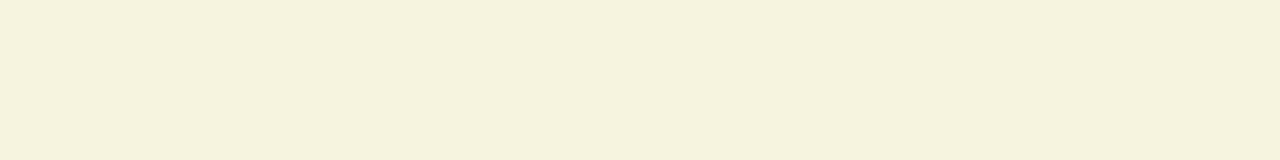
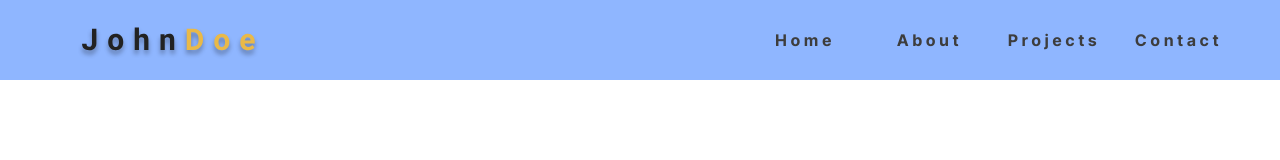
Before and after one commit to Nimira43/Large-Portfolio-Website, a plain HTML site: page index.html in a window 1280 px wide. Drawn offline with Linux system fonts and the light colour scheme; a web font is replaced by a local one.

Commit message:
2nd - navbar done

```diff
--- a/index.html
+++ b/index.html
@@ -8,6 +8,31 @@
     <title>John Doe Portfolio | Coder</title>
 </head>
 <body>
+    <nav class="nav" id="nav">
+        <div class="nav-center">
+            <div class="nav-header">
+                <!-- <h2 class="nav-logo">Nimira Tech</h2> -->
+                <img src="./img/logo.svg" alt="nav-logo" class="nav-logo">
+                <button class="nav-btn" id="nav-btn">
+                    <i class="fas fa-bars"></i>
+                </button>
+            </div>
+            <ul class="nav-links">
+                <li>
+                    <a href="index.html">home</a>
+                </li>
+                <li>
+                    <a href="about.html">about</a>
+                </li>
+                <li>
+                    <a href="projects.html">projects</a>
+                </li>
+                <li>
+                    <a href="contact.html">contact</a>
+                </li>
+            </ul>
+        </div>
+    </nav>
     <script src="script.js"></script>
 </body>
 </html>
--- a/style.css
+++ b/style.css
@@ -1,16 +1,16 @@
 @import url('https://fonts.googleapis.com/css2?family=Inter+Tight:ital,wght@0,100..900;1,100..900&family=Kaushan+Script&family=Truculenta:opsz,wght@12..72,100..900&display=swap');
 
 :root {
-    --clr-prim-1: #801e00;
-    --clr-prim-2: #9e2700;
-    --clr-prim-3: #be3100;
-    --clr-prim-4: #de3b00;
-    --clr-prim-5: #ff4500;
-    --clr-prim-6: #ff5f34;
-    --clr-prim-7: #ff7450;
-    --clr-prim-8: #ff8868;
-    --clr-prim-9: #ff9a7e;
-    --clr-prim-10: #ffac94;
+    --clr-prim-1: #00009e;
+    --clr-prim-2: #0000be;
+    --clr-prim-3: #0000de;
+    --clr-prim-4: #0000ff;
+    --clr-prim-5: #0541ff;
+    --clr-prim-6: #2260ff;
+    --clr-prim-7: #3e78ff;
+    --clr-prim-8: #598eff;
+    --clr-prim-9: #74a3ff;
+    --clr-prim-10: #8fb6ff;
 
     --clr-grey-1: #3d3d3d;
     --clr-grey-2: #4d4d4d;
@@ -42,11 +42,12 @@
     margin: 0;
     padding: 0;
     box-sizing: border-box;
+    color: #008080;
 }
 
 body {
     font-family: var(--ff-secondary);
-    background-color: var(--clr-light);
+    background-color: var(--clr-white);
     color: var(--clr-grey-1);
     line-height: 1.5;
     font-size: 0.875rem;
@@ -157,3 +158,67 @@ p {
         width: 95vw;
     }
 }
+
+.nav-links {
+    display: none;
+}
+
+.nav {
+    height: 5rem;
+    padding: 1rem;
+    display: grid;
+    align-items: center;
+    transition: var(--transition);
+}
+
+.nav-center {
+    width: 100%;
+    max-width: 1170px;
+    margin: 0 auto;
+}
+
+.nav-header {
+    display: grid;
+    grid-template-columns: auto 1fr;
+    align-items: center;
+}
+
+.nav-btn {
+    background: transparent;
+    border-color: transparent;
+    color: var(--clr-prim-5);
+    font-size: 2rem;
+    cursor: pointer;
+    justify-self: end;
+}
+
+@media screen and (min-width: 768px) {
+    .nav {
+        background: var(--clr-prim-10);
+    }
+    .nav-btn {
+        display: none;
+    }
+    .nav-links {
+        display: grid;
+        grid-template-columns: repeat(4, 1fr);
+        justify-items: center;
+        column-gap: 2rem;
+        justify-self: end;
+    }
+    .nav-links a {
+        text-transform: capitalize;
+        color: var(--clr-grey-1);
+        font-weight: bold;
+        letter-spacing: var(--spacing);
+        transition: var(--transition);
+    }
+    .nav-links a:hover {
+        color: var(--clr-prim-5);
+    }
+    .nav-center {
+        display: grid;
+        grid-template-columns: auto 1fr;
+        align-items: center;
+    }
+}
```
